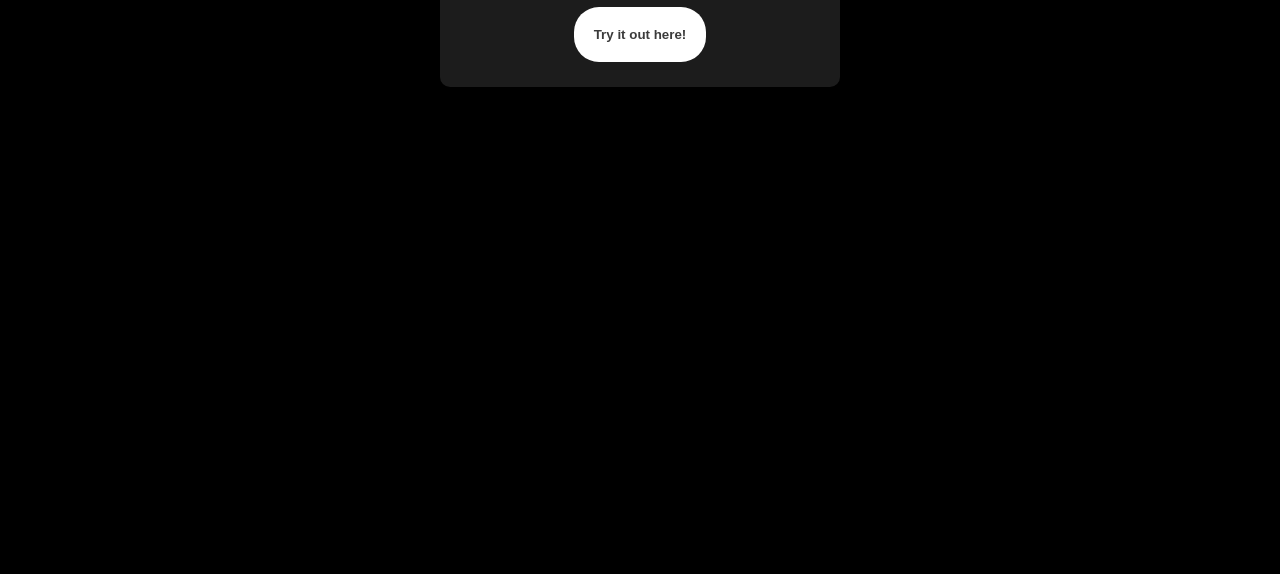
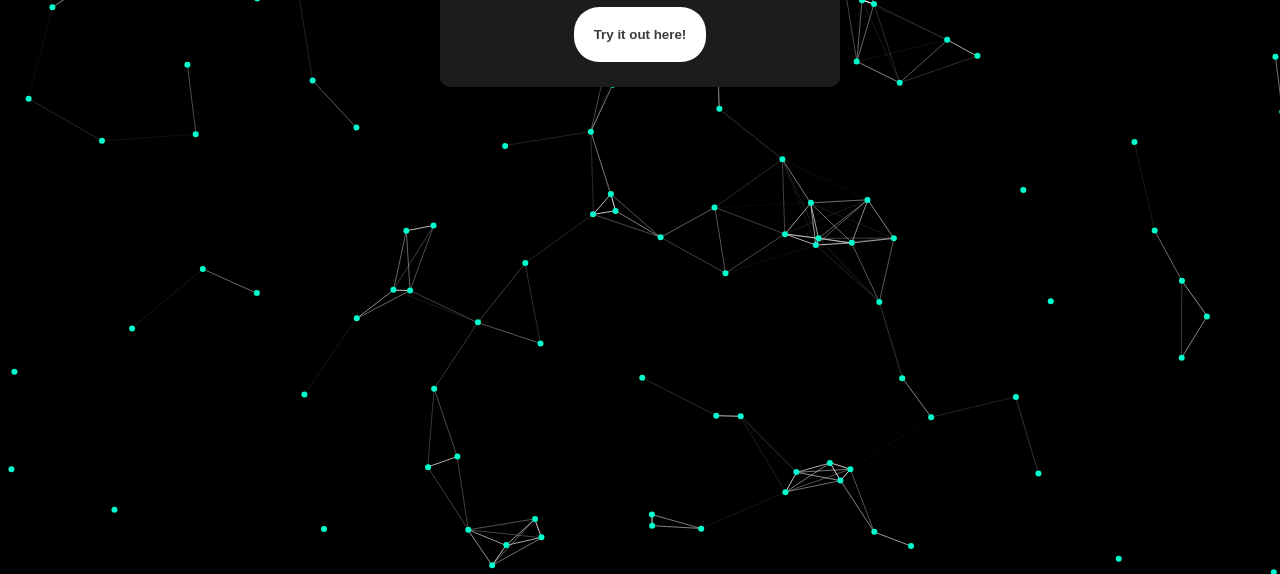
Before and after one commit to MagicBattle/HackDavis25, a plain HTML site: page index.html in a window 1280 px wide. Shown: the part 226-800 px from the top of the page. Drawn offline with Linux system fonts and the light colour scheme.

Commit message:
Connected the scripts to the right js files

```diff
--- a/index.html
+++ b/index.html
@@ -33,6 +33,6 @@
 
 
     <script src="particles.min.js"></script>
-    <script src="script.js"></script>
+    <script src="particles.js"></script>
 </body>
 </html>
```
Also changed, not shown: wave.html (+1 -1 lines).
